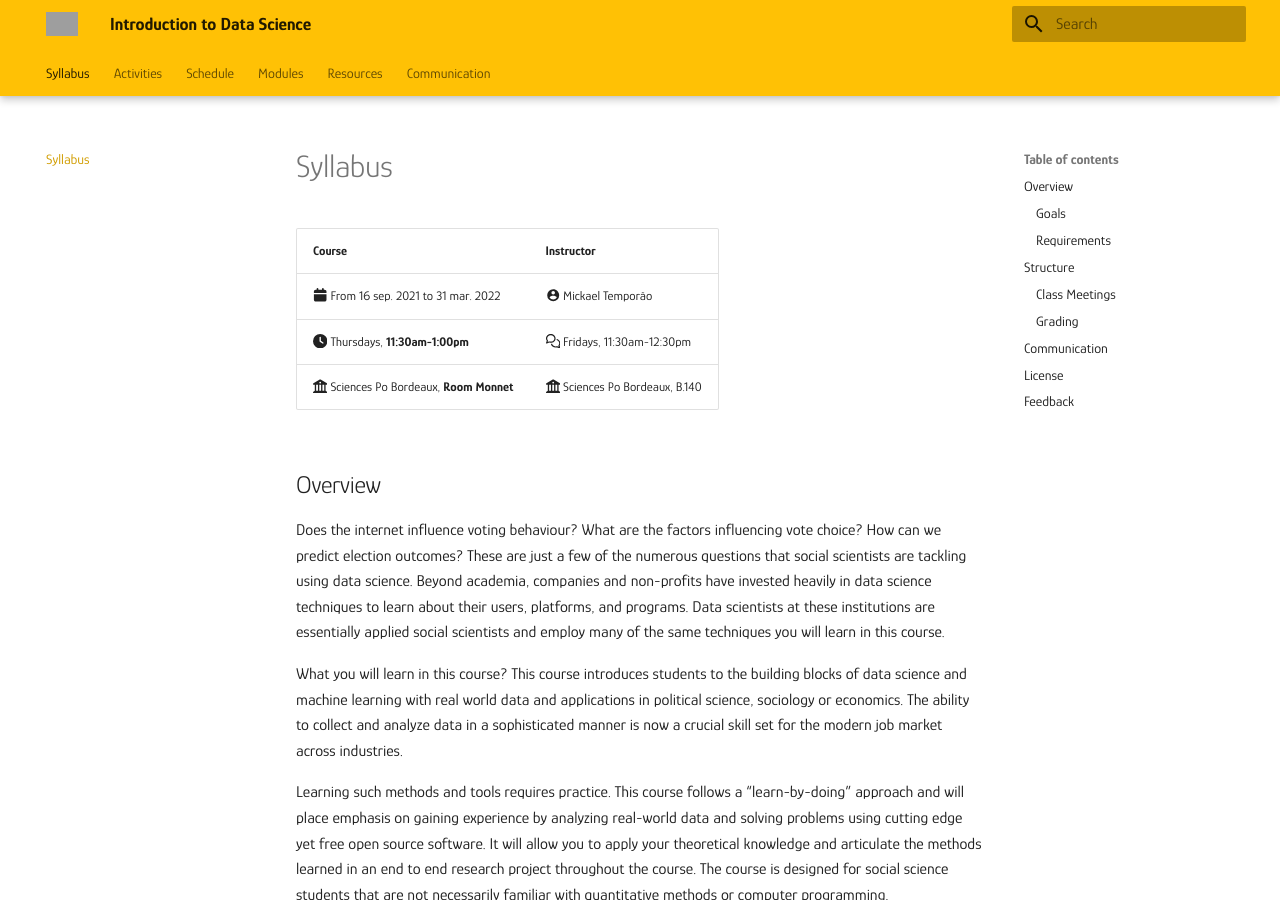
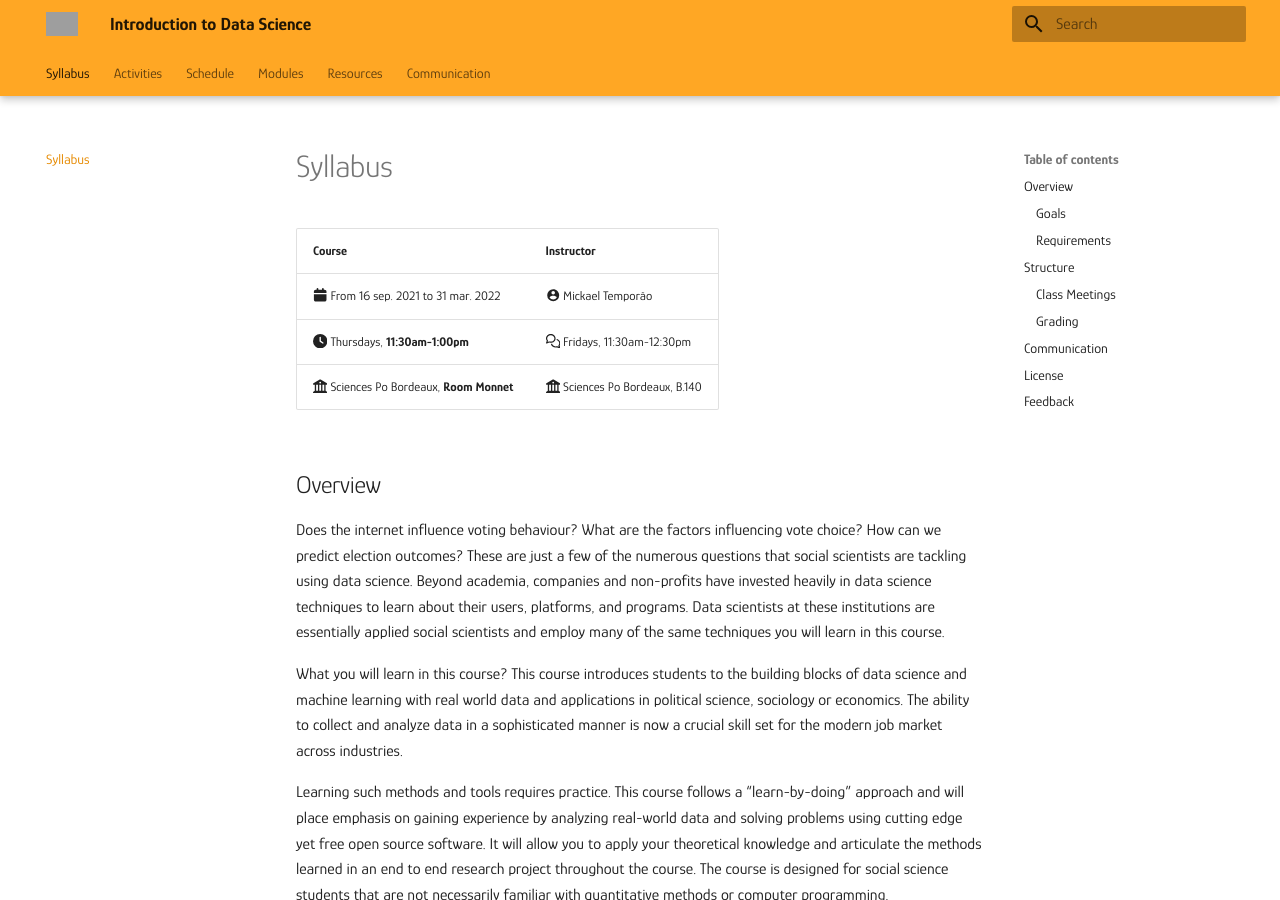
Before and after one commit to mickaeltemporao/itds, an MkDocs documentation site: the page built from docs/index.md, in a window 1280 px wide and 900 px high. Built offline with MkDocs 1.6.1 and Material for MkDocs 9.7.7, drawn with Linux system fonts in a browser that asks for light colours; grey boxes are pictures that could not be loaded.

Commit message:
update colors

```diff
--- a/mkdocs.yml
+++ b/mkdocs.yml
@@ -11,7 +11,7 @@ theme:
   favicon: images/favicon.ico
   palette:
     scheme: default
-    primary: amber
+    primary: orange
     accent: red
   features:
     - navigation.tabs
```
